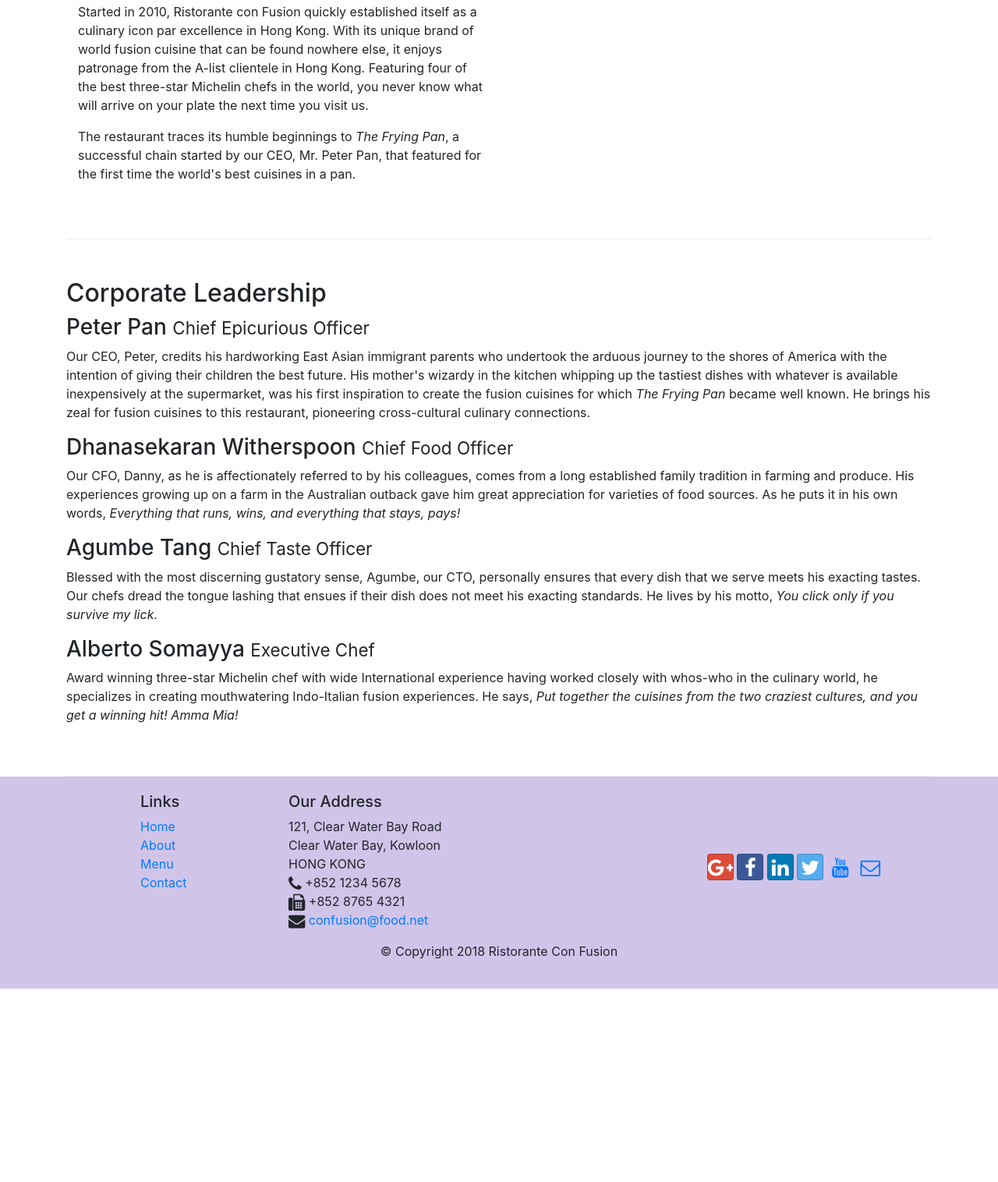
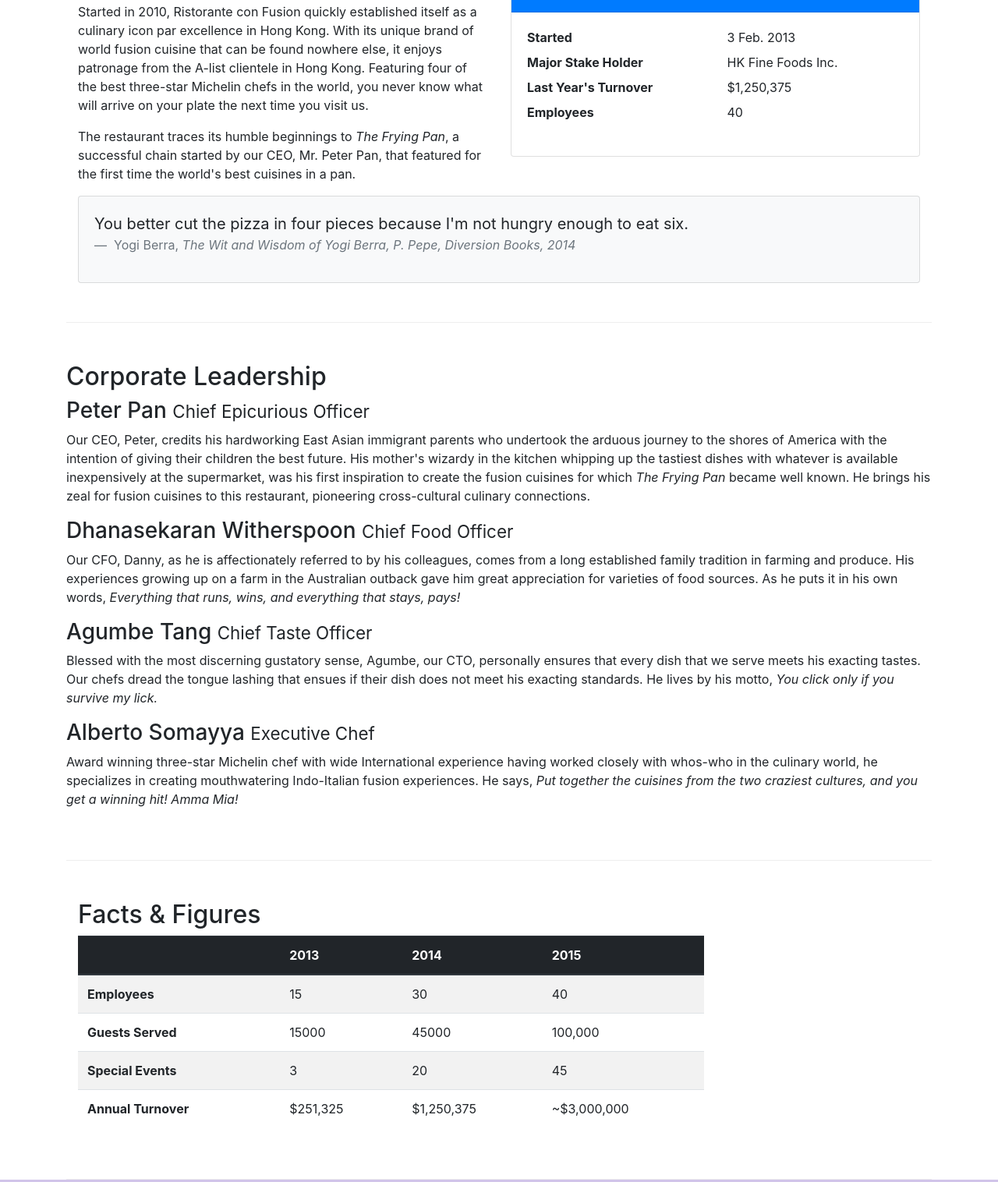
Before and after one commit to mironoart/BootstrapStudy, a website: page aboutus.html in a window 1280 px wide. Shown: the part 558-2074 px from the top of the page at 78% size. Before the commit the page ends 1826 px from the top, so only its background shows below. Drawn offline with nearby package versions, Linux system fonts and the light colour scheme.

Commit message:
week 2 Card Table

```diff
--- a/aboutus.html
+++ b/aboutus.html
@@ -51,12 +51,12 @@
 							>
 						</li>
 						<li class="nav-item">
-							<a class="nav-link" href="./contactus.html"
+							<a class="nav-link" href="#"
 								><span class="fa fa-list fa-lg"></span> Menu</a
 							>
 						</li>
 						<li class="nav-item">
-							<a class="nav-link" href="#"
+							<a class="nav-link" href="./contactus.html"
 								><span class="fa fa-address-card fa-lg"></span> Contact</a
 							>
 						</li>
@@ -110,7 +110,41 @@
 						first time the world's best cuisines in a pan.
 					</p>
 				</div>
-				<div></div>
+
+				<div class="col-12 col-sm-6">
+					<div class="card">
+						<h3 class="card-header bg-primary text-white">Facts At a Glance</h3>
+						<div class="card-body">
+							<dl class="row">
+								<dt class="col-6">Started</dt>
+								<dd class="col-6">3 Feb. 2013</dd>
+								<dt class="col-6">Major Stake Holder</dt>
+								<dd class="col-6">HK Fine Foods Inc.</dd>
+								<dt class="col-6">Last Year's Turnover</dt>
+								<dd class="col-6">$1,250,375</dd>
+								<dt class="col-6">Employees</dt>
+								<dd class="col-6">40</dd>
+							</dl>
+						</div>
+					</div>
+				</div>
+
+				<div class="col-12">
+					<div class="card card-body bg-light">
+						<blockquote class="blockquote">
+							<p class="mb-0">
+								You better cut the pizza in four pieces because I'm not hungry enough to
+								eat six.
+							</p>
+							<footer class="blockquote-footer">
+								Yogi Berra,
+								<cite title="Source Title"
+									>The Wit and Wisdom of Yogi Berra, P. Pepe, Diversion Books, 2014</cite
+								>
+							</footer>
+						</blockquote>
+					</div>
+				</div>
 			</div>
 
 			<div class="row row-content">
@@ -156,6 +190,50 @@
 					</p>
 				</div>
 			</div>
+			<div class="row row-content">
+				<div class="col-12 col-sm-9">
+					<h2>Facts &amp; Figures</h2>
+					<div class="table-responsive">
+						<table class="table table-striped">
+							<thead class="thead-dark">
+								<tr>
+									<th>&nbsp;</th>
+									<th>2013</th>
+									<th>2014</th>
+									<th>2015</th>
+								</tr>
+							</thead>
+							<tbody>
+								<tr>
+									<th>Employees</th>
+									<td>15</td>
+									<td>30</td>
+									<td>40</td>
+								</tr>
+								<tr>
+									<th>Guests Served</th>
+									<td>15000</td>
+									<td>45000</td>
+									<td>100,000</td>
+								</tr>
+								<tr>
+									<th>Special Events</th>
+									<td>3</td>
+									<td>20</td>
+									<td>45</td>
+								</tr>
+								<tr>
+									<th>Annual Turnover</th>
+									<td>$251,325</td>
+									<td>$1,250,375</td>
+									<td>~$3,000,000</td>
+								</tr>
+							</tbody>
+						</table>
+					</div>
+				</div>
+				<div class="col-12 col-sm-3"></div>
+			</div>
 		</div>
 
 		<footer class="footer">
@@ -167,7 +245,7 @@
 							<li><a href="./index.html">Home</a></li>
 							<li><a href="#">About</a></li>
 							<li><a href="#">Menu</a></li>
-							<li><a href="#">Contact</a></li>
+							<li><a href="./contactus.html">Contact</a></li>
 						</ul>
 					</div>
 					<div class="col-7 col-sm-5">
```
